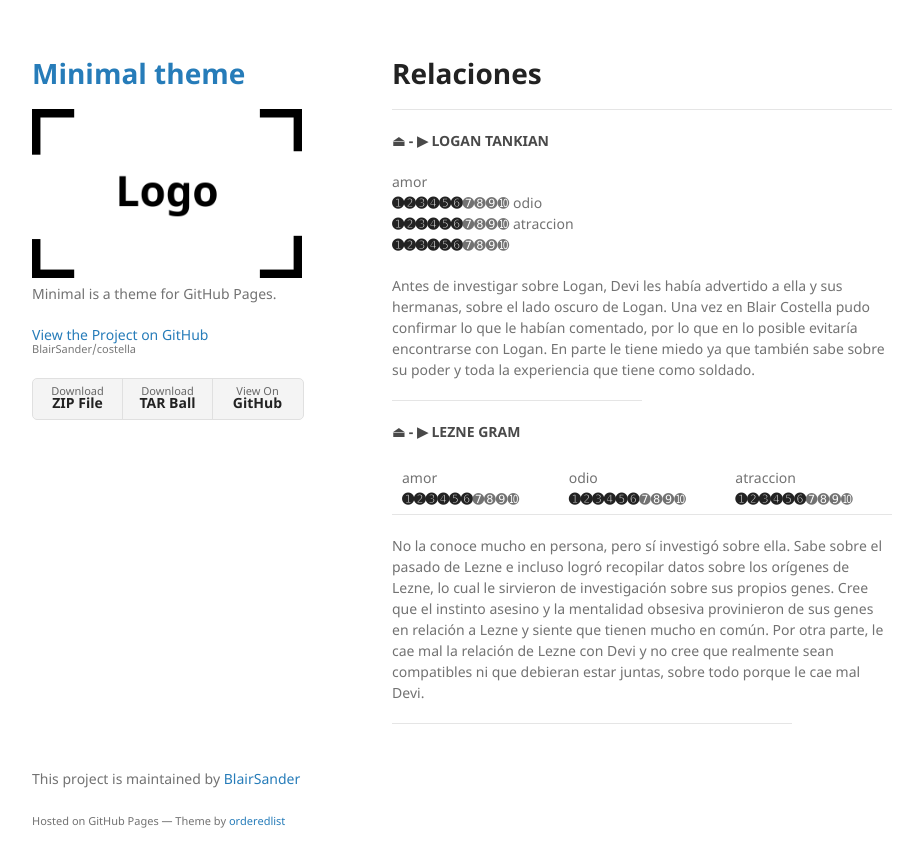
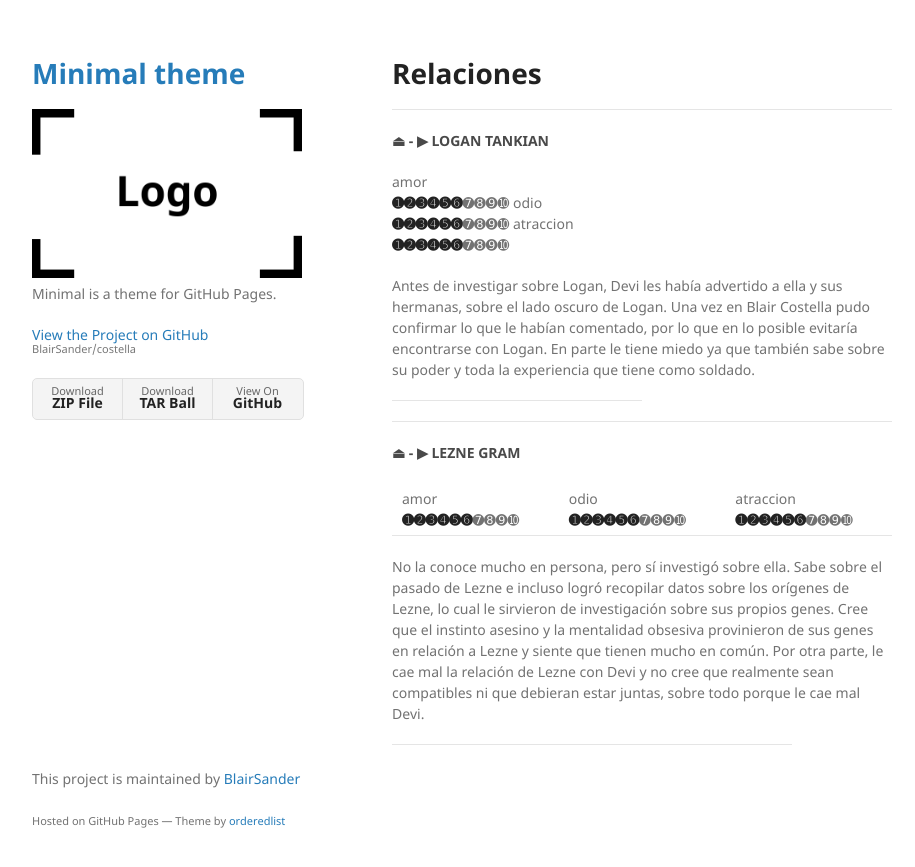
Before and after one commit to BlairSander/costella, a Jekyll site: the page built from relaciones.md, in a window 1280 px wide. Shown: the top 867 px of the page, without its empty margins (178-1093 px from the left). Built offline with Jekyll 4.4.1, drawn with Linux system fonts in a browser that asks for light colours; our own code applies the rules of GitHub Pages for plain Markdown files.

Commit message:
Update relaciones.md

```diff
--- a/relaciones.md
+++ b/relaciones.md
@@ -13,6 +13,8 @@ Antes de investigar sobre Logan, Devi les había advertido a ella y sus hermanas
 
  <hr width="50%" size="9" align="center">
 
+ <hr noshade>
+
 #### ⏏ - ▶ LEZNE GRAM
 
 | amor <br> **➊➋➌➍➎➏**➐➑➒➓ | odio<br>**➊➋➌➍➎➏**➐➑➒➓ | atraccion <br> **➊➋➌➍➎➏**➐➑➒➓  |
```
